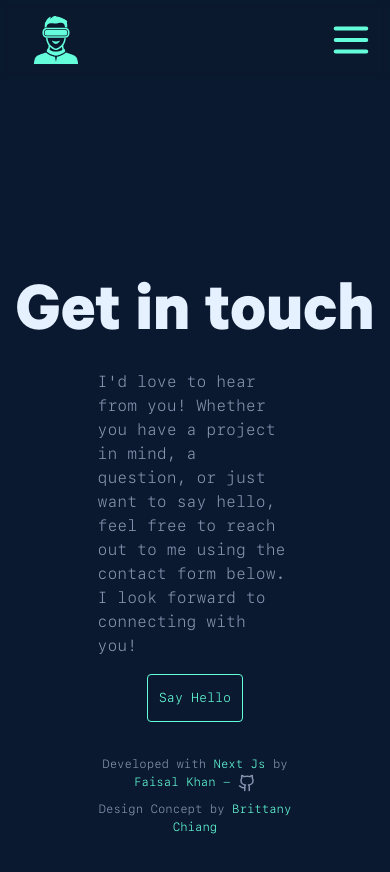
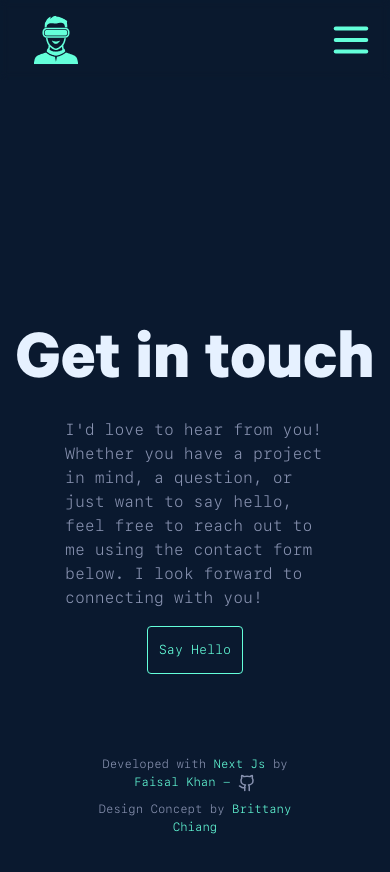
Before and after one commit to faisaltheprofessor/portfolio-v1, a Next.js app: page /contact in a window 390 px wide. Shown: the top 872 px of the page. Built offline with nearby package versions, Linux system fonts and the light colour scheme.

Commit message:
fix contact text width

```diff
--- a/src/app/contact/page.tsx
+++ b/src/app/contact/page.tsx
@@ -23,7 +23,7 @@
       </motion.h1>
 
       <motion.p
-        className="text-slate w-1/2 mx-auto"
+        className="text-slate w-2/3 md:w-1/2 mx-auto"
         initial={{ opacity: 0 }}
         animate={{ opacity: 1 }}
         transition={{ duration: 1, delay: 0.4 }}
```
